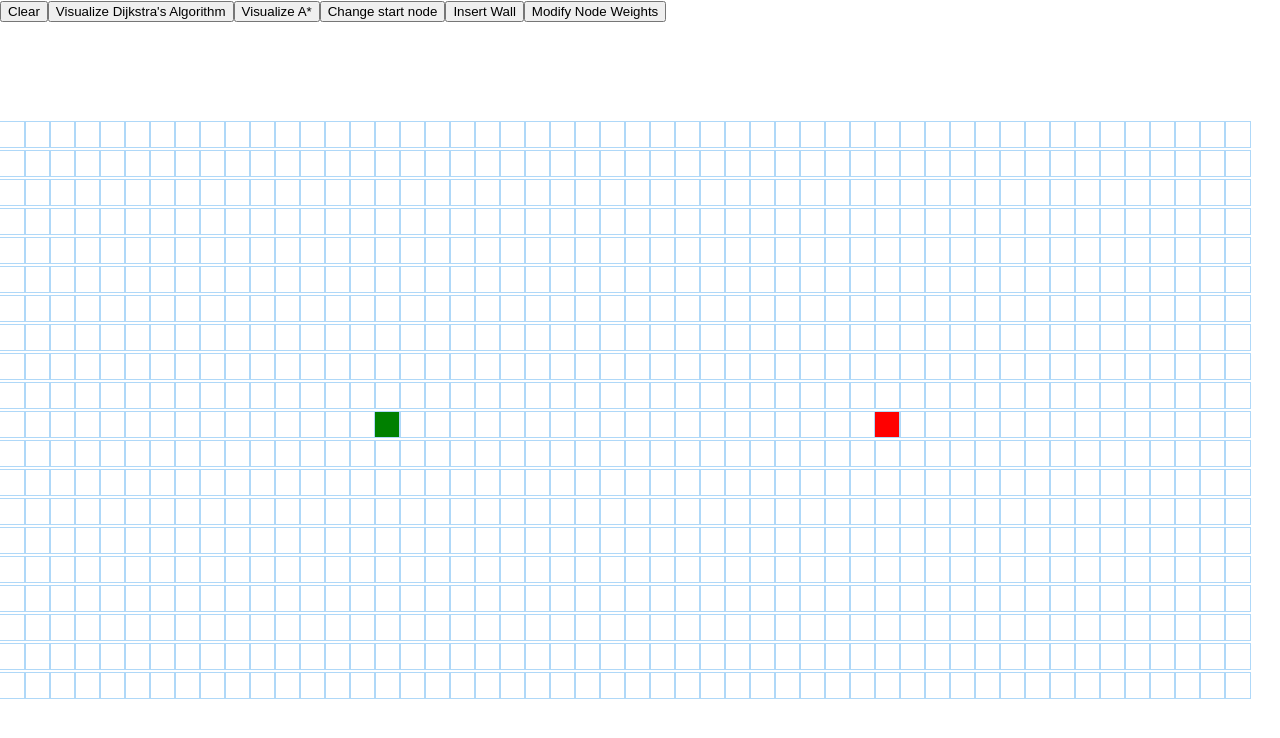
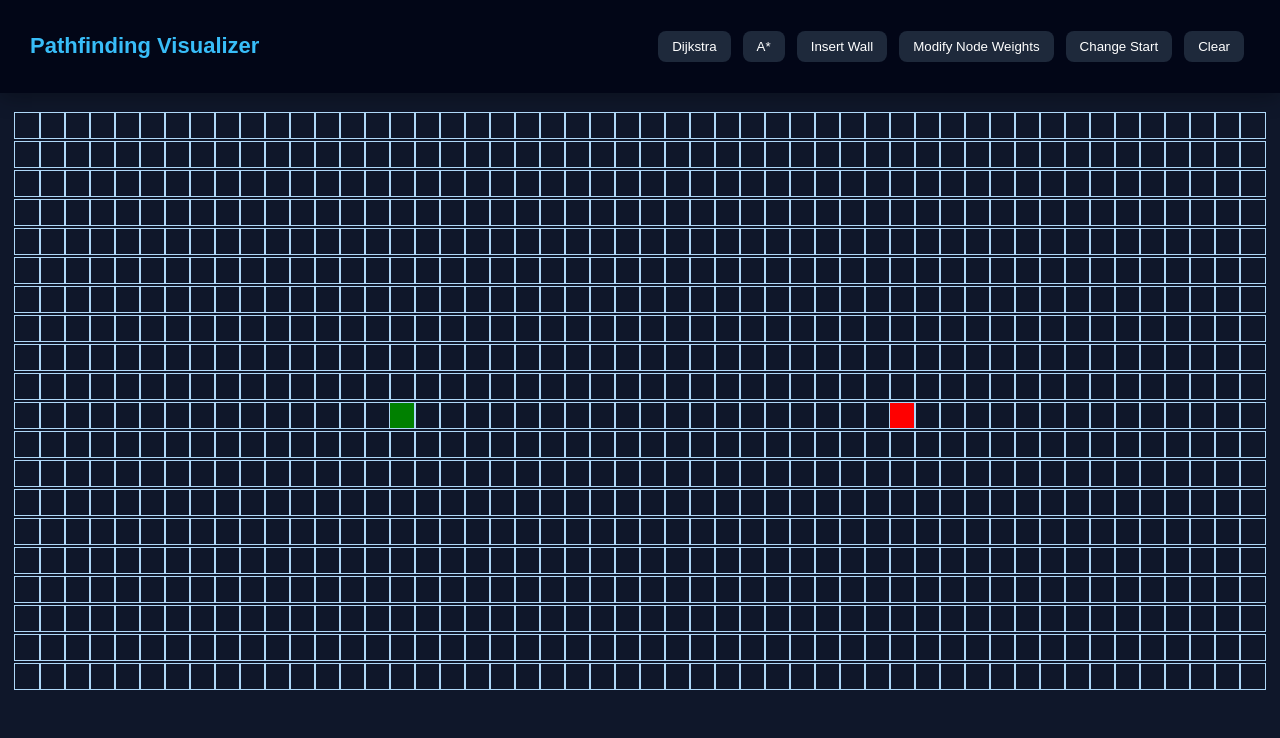
Before and after one commit to srishti061/pathfinding-visualizer, a React (Vite) app: page / in a window 1280 px wide. Shown: the top 738 px of the page. Built offline with nearby package versions, Linux system fonts and the light colour scheme.

Commit message:
feat: add A* algorithm, improve UI with navbar, and fix grid reset logic

```diff
--- a/src/PathfindingVisualizer/PathfindingVisualizer.css
+++ b/src/PathfindingVisualizer/PathfindingVisualizer.css
@@ -1,3 +1,45 @@
 .grid {
   margin: 100px 0 0;
+  margin-top: 20px;
+  display: flex;
+  flex-direction: column;
+  align-items: center;
 }
+body {
+  margin: 0;
+  background: #0f172a;
+  font-family: 'Poppins', sans-serif;
+}
+
+.navbar {
+  display: flex;
+  justify-content: space-between;
+  align-items: center;
+  background: #020617;
+  padding: 15px 30px;
+  color: white;
+  box-shadow: 0 4px 20px rgba(0,0,0,0.3);
+}
+
+.title {
+  font-size: 22px;
+  font-weight: bold;
+  color: #38bdf8;
+}
+
+.controls button {
+  margin: 0 6px;
+  padding: 8px 14px;
+  border: none;
+  border-radius: 8px;
+  background: #1e293b;
+  color: white;
+  cursor: pointer;
+  transition: all 0.2s ease;
+}
+
+.controls button:hover {
+  background: #38bdf8;
+  color: black;
+  transform: scale(1.05);
+}
--- a/src/PathfindingVisualizer/PathfindingVisualizer.jsx
+++ b/src/PathfindingVisualizer/PathfindingVisualizer.jsx
@@ -200,24 +200,35 @@ export default class PathfindingVisualizer extends Component {
 
     return (
       <>
-        <button onClick={() => this.clear()}>
-          Clear
-        </button>
-        <button onClick={() => this.visualizeDijkstra()}>
-          Visualize Dijkstra's Algorithm
-        </button>
-        <button onClick={() => this.visualizeAstar()}>
-  Visualize A*
-</button>
-        <button onClick={() => this.removeStartNode()}>
-          Change start node
-        </button>
-        <button onClick={() => this.insertWall()}>
-          {WallButtonText}
-        </button>
-        <button onClick={() => this.ModifyWeight()}>
-          {ModifyWeightText}
-        </button>
+  <div className="navbar">
+    <h2 className="title">Pathfinding Visualizer</h2>
+
+    <div className="controls">
+      <button onClick={() => this.visualizeDijkstra()}>
+        Dijkstra
+      </button>
+
+      <button onClick={() => this.visualizeAstar()}>
+        A*
+      </button>
+
+      <button onClick={() => this.insertWall()}>
+        {WallButtonText}
+      </button>
+
+      <button onClick={() => this.ModifyWeight()}>
+        {ModifyWeightText}
+      </button>
+
+      <button onClick={() => this.removeStartNode()}>
+        Change Start
+      </button>
+
+      <button onClick={() => this.clear()}>
+        Clear
+      </button>
+    </div>
+  </div>
         <div className="grid">
           {grid.map((row, rowIdx) => {
             return (
--- a/src/algorithms/dijkstra.js
+++ b/src/algorithms/dijkstra.js
@@ -1,44 +1,48 @@
-
-import {
-  MinPriorityQueue,
-} from
-  "@datastructures-js/priority-queue";
-
-
-
 export function dijkstra(grid, startNode, finishNode) {
-  const pq = new MinPriorityQueue({
-  priority: (node) => node.distance,
-});
   const visitedNodesInOrder = [];
   startNode.distance = 0;
-  pq.enqueue(startNode);
-  while(!pq.isEmpty())
-  {
-    const closestNode = pq.dequeue().element;
-    if(closestNode.isWall||closestNode.isVisited) continue;
+  const unvisitedNodes = getAllNodes(grid);
+
+  while (unvisitedNodes.length) {
+    sortNodesByDistance(unvisitedNodes);
+    const closestNode = unvisitedNodes.shift();
+
+    if (closestNode.isWall) continue;
+
+    if (closestNode.distance === Infinity) return visitedNodesInOrder;
+
     closestNode.isVisited = true;
     visitedNodesInOrder.push(closestNode);
+
     if (closestNode === finishNode) return visitedNodesInOrder;
-    const unvisitedNeighbors = getUnvisitedNeighbors(closestNode, grid);
-    for (const neighbor of unvisitedNeighbors) {
-      if(neighbor.distance>closestNode.distance+closestNode.weight)
-      {
-       neighbor.distance = closestNode.distance+closestNode.weight;
-       neighbor.previousNode = closestNode;
-       pq.enqueue(neighbor);
-      }
-    }
+
+    updateUnvisitedNeighbors(closestNode, grid);
   }
+
   return visitedNodesInOrder;
 }
+
+function sortNodesByDistance(unvisitedNodes) {
+  unvisitedNodes.sort((a, b) => a.distance - b.distance);
+}
+
+function updateUnvisitedNeighbors(node, grid) {
+  const neighbors = getUnvisitedNeighbors(node, grid);
+  for (const neighbor of neighbors) {
+    neighbor.distance = node.distance + 1;
+    neighbor.previousNode = node;
+  }
+}
+
 function getUnvisitedNeighbors(node, grid) {
   const neighbors = [];
-  const {col, row} = node;
+  const { col, row } = node;
+
   if (row > 0) neighbors.push(grid[row - 1][col]);
   if (row < grid.length - 1) neighbors.push(grid[row + 1][col]);
   if (col > 0) neighbors.push(grid[row][col - 1]);
   if (col < grid[0].length - 1) neighbors.push(grid[row][col + 1]);
+
   return neighbors.filter(neighbor => !neighbor.isVisited);
 }
 
@@ -51,13 +55,15 @@ function getAllNodes(grid) {
   }
   return nodes;
 }
+
 export function getNodesInShortestPathOrder(finishNode) {
-
   const nodesInShortestPathOrder = [];
   let currentNode = finishNode;
+
   while (currentNode !== null) {
     nodesInShortestPathOrder.unshift(currentNode);
     currentNode = currentNode.previousNode;
   }
+
   return nodesInShortestPathOrder;
 }
```
